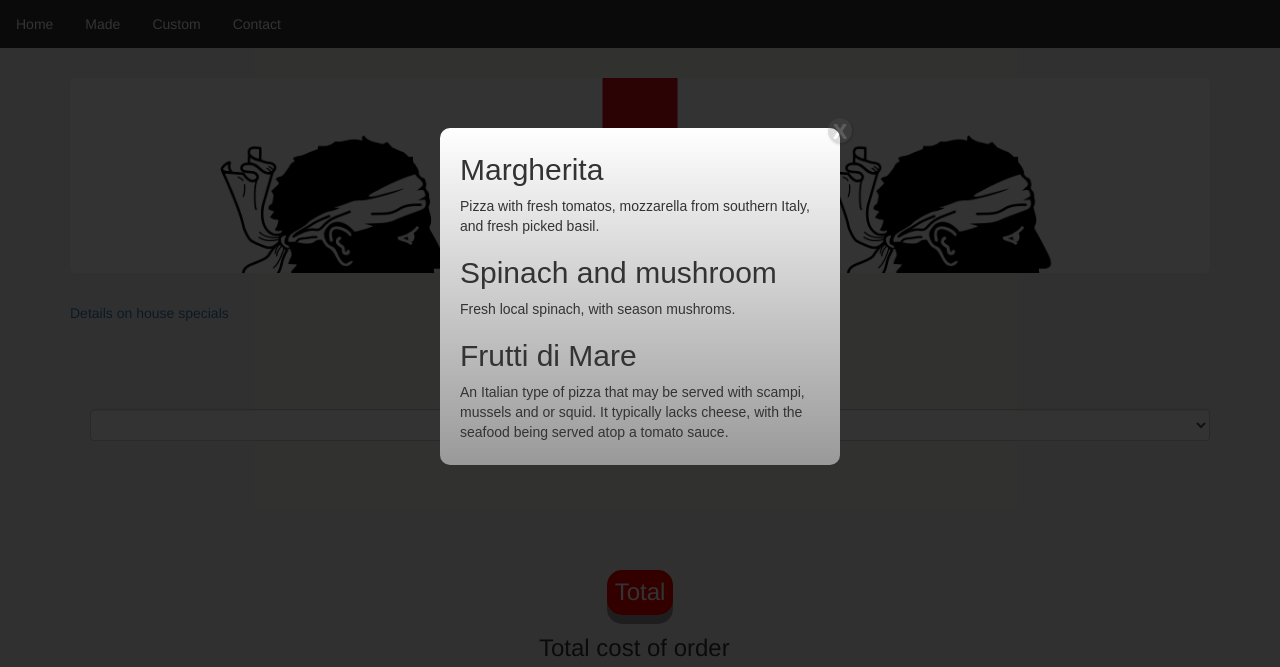
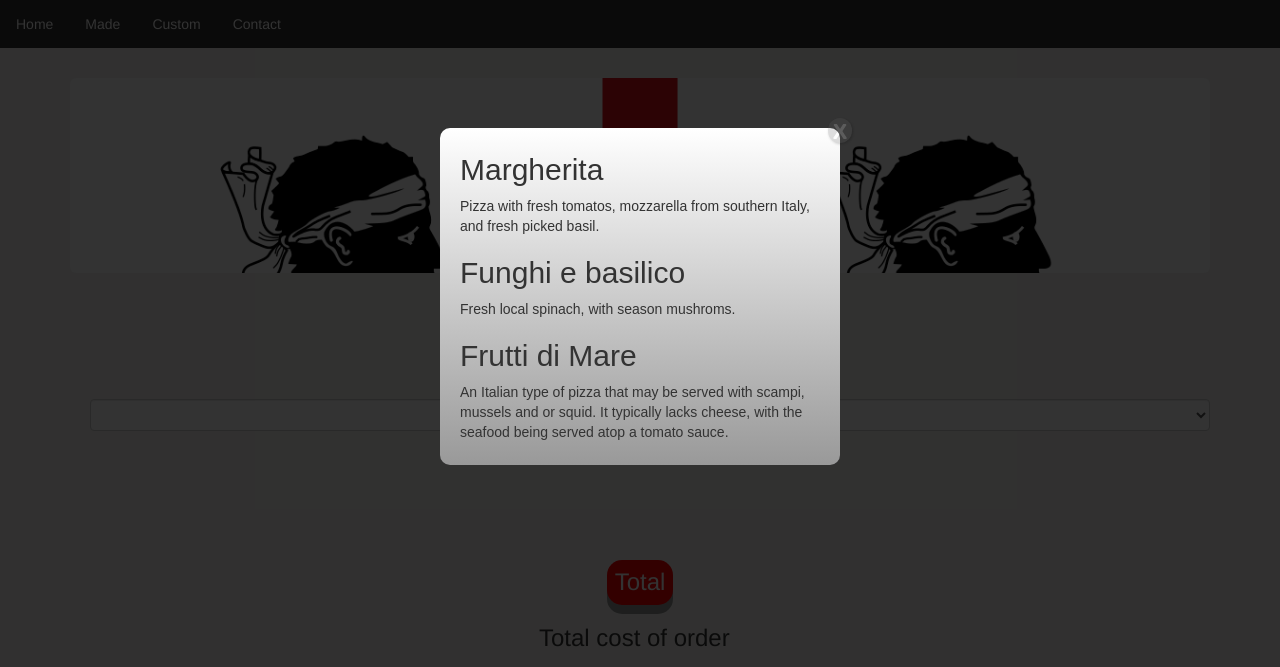
Before and after one commit to Robbiekruszynski/pizza-inc, a plain HTML site: page order.html in a window 1280 px wide. Both pictures are taken after a click on the link "Details on house specials". Drawn offline with Linux system fonts and the light colour scheme.

Commit message:
finish README.md along with code clean up

```diff
--- a/css/styles.css
+++ b/css/styles.css
@@ -92,6 +92,7 @@ padding: 5px 8px;
 	transition: opacity 400ms ease-in;
 	pointer-events: none;
 }
+
 .modalDialogTwo:target {
 	opacity:1;
 	pointer-events: auto;
@@ -108,6 +109,7 @@ padding: 5px 8px;
 	background: -webkit-linear-gradient(#fff, #999);
 	background: -o-linear-gradient(#fff, #999);
 }
+
 .close2 {
 	background: #606061;
 	color: #FFFFFF;
@@ -127,7 +129,9 @@ padding: 5px 8px;
 	box-shadow: 1px 1px 3px #000;
 }
 
-.close2:hover { background: #00d9ff; }
+.close2:hover {
+  background: #00d9ff;
+}
 
 
 .modalDialog {
--- a/js/scripts.js
+++ b/js/scripts.js
@@ -54,12 +54,6 @@ $(document).ready(function() {
   $("#form").submit(function(event) {
     event.preventDefault();
 
-$("#button").click(function(event){
-    var nameInput = $("#name").val();
-    $(".name").text(nameInput);
-    console.log(name);
-});
-  console.log(name);
     var pizzaSize = parseInt($("#pizza-size").val());
     var totalToppings = 0;
     $("input:checkbox[name=toppings]:checked").each(function() {
--- a/order.html
+++ b/order.html
@@ -14,19 +14,16 @@
       <li><a href="custom.html">Custom</a></li>
       <li><a href="contact.html">Contact</a></li>
     </ul>
-
     <div class ="container">
       <div class ="jumbotron">
         <h1> .ZA. </h1>
       </div>
-      <a href="#openModalTwo">Details on house specials</a>
-
         <div id="openModalTwo" class="modalDialogTwo">
         	<div>
         		<a href="#close" title="Close" class="close">X</a>
         		<h2>Margherita </h2>
         		<p>Pizza with fresh tomatos, mozzarella from southern Italy, and fresh picked basil.</p>
-		<h2>Spinach and mushroom</h2>
+        		<h2>Funghi e basilico</h2>
             <p>Fresh local spinach, with season mushroms.</p>
             <h2>Frutti di Mare</h2>
             <p>An Italian type of pizza that may be served with scampi, mussels and or squid. It typically lacks cheese, with the seafood being served atop a tomato sauce.</p>
@@ -34,25 +31,26 @@
         </div>
         <div class = "order-special">
           <h2> House specials </h2>
+          <a href="#openModalTwo">Details on house specials</a>
           <form id="form">
             <div class="form-group">
               <h6>select a special:</h6>
               <select class="form-control" id="pizza-size" size="1">
                 <option></option>
                 <option value= "15">8inch Margherita  $15</option>
-                <option value= "20">8inch Spinach and mushroom$20</option>
+                <option value= "20">8inch Funghi e basilico $20</option>
                 <option value= "25">8inch Frutti di Mare $25</option>
 
                 <option value= "20">12inch Margherita  $20</option>
-                <option value= "25">12inch Spinach and mushroom $25</option>
+                <option value= "25">12inch Funghi e basilico $25</option>
                 <option value= "30">12inch Frutti di Mare $30</option>
 
                 <option value= "25">15inch Margherita  $25</option>
-                <option value= "30">15inch Spinach and mushroom $30</option>
+                <option value= "30">15inch Funghi e basilico $30</option>
                 <option value= "35">15inch Frutti di Mare $35</option>
 
                 <option value= "30">20inch Margherita  $30</option>
-                <option value= "35">20inch Spinach and mushroom $35</option>
+                <option value= "35">20inch Funghi e basilico $35</option>
                 <option value= "40">20inch Frutti di Mare $40</option>
               </select>
             </div>
@@ -67,6 +65,5 @@
             </div>
         </div>
       </div>
-
   </body>
 </html>
```
Also changed, not shown: contact.html (+1 -2 lines). Lines whose indentation alone changed are shown as unchanged.
